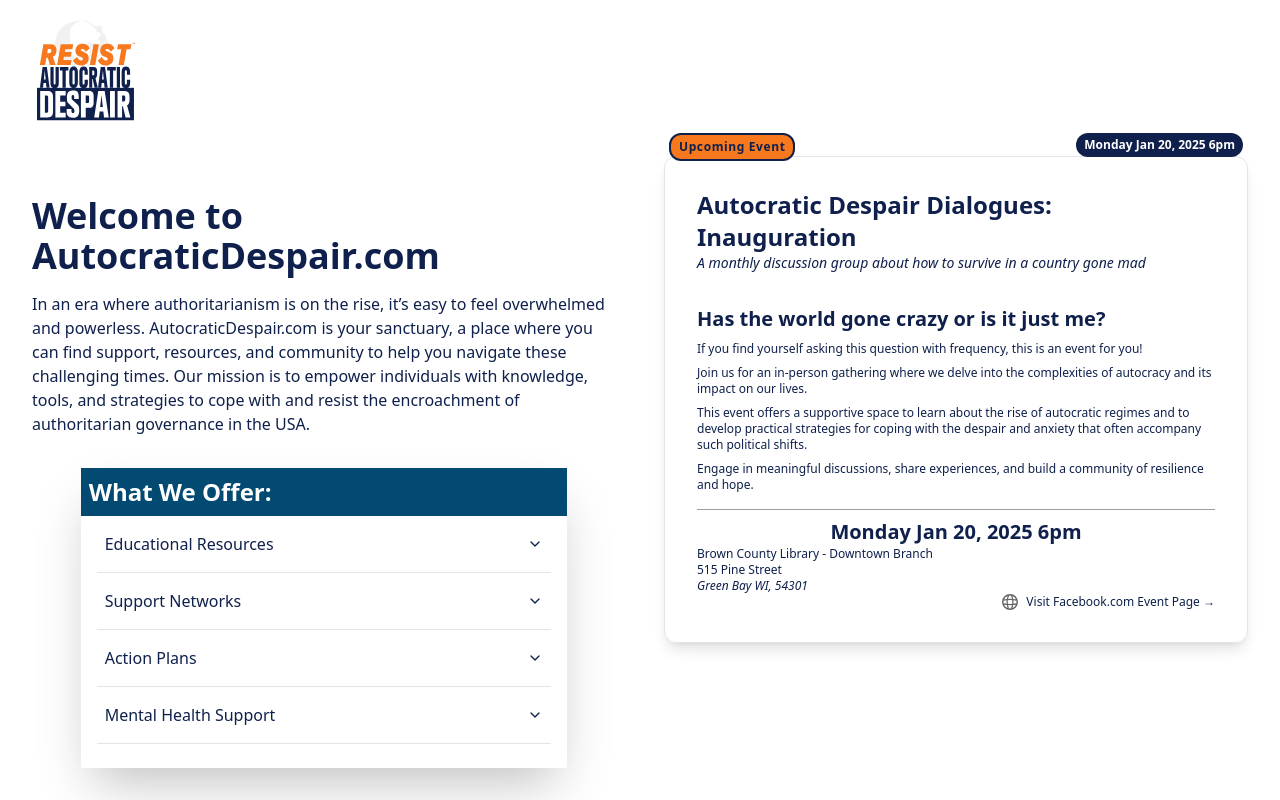
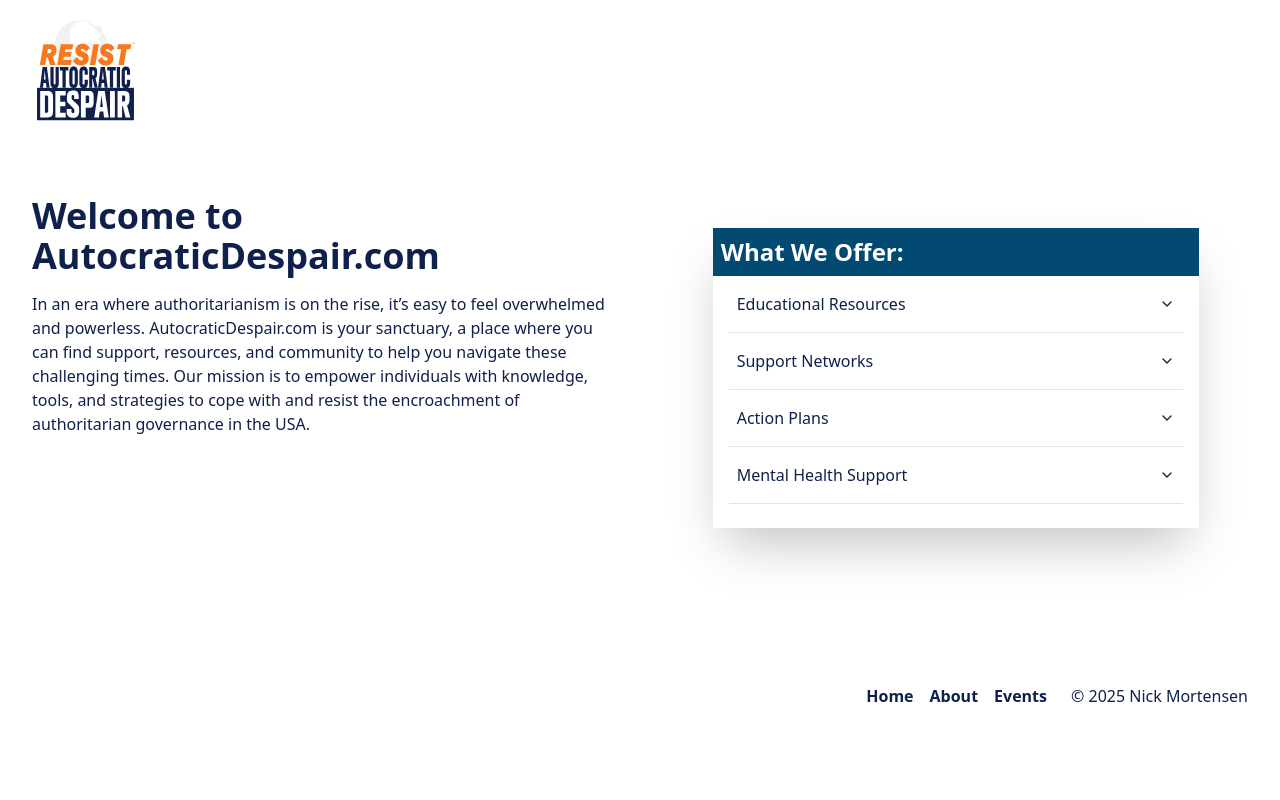
Before and after one commit to nickmortensen/autocraticdespair.com, a Next.js app: page / in a window 1280 px wide. Shown: the top 800 px of the page. Built offline with nearby package versions, Linux system fonts and the light colour scheme.

Commit message:
remove event reminder

```diff
--- a/src/app/page.tsx
+++ b/src/app/page.tsx
@@ -1,10 +1,10 @@
-import DialogueEvent from "@/components/Event/Event"
-import Image from "next/image"
 import pageContent from "@/content/pagecontent"
 import Header from "@/components/Header/Header"
 import Footer from "@/components/Footer/Footer"
 import {AccordionFP} from "@/components/Accordion/Accordion"
 import { cn } from "@/lib/utility"
+// import DialogueEvent from "@/components/Event/Event"
+// import Image from "next/image"
 export default function Home() {
   return (
 <>
@@ -27,7 +27,18 @@ export default function Home() {
 					<h1 className={ cn( "text-3xl xl:text-4xl ", "font-semibold", "order-1" ) }>{pageContent[0].heading}</h1>
 					<p className="mt-4 text-base font-light"> {pageContent[0].subhead} </p>
 
-					<aside className={ cn(
+
+
+				</div>
+
+				<div className={ cn(
+								"w-full lg:w-1/2",
+								"px-4",
+								"",
+								"order-1" ) }>
+
+
+<aside className={ cn(
 										"w-10/12 mx-auto mt-8",
 										"shadow-2xl",
 										"" ) }>
@@ -39,16 +50,7 @@ export default function Home() {
 							<AccordionFP />
 						</div>
 					</aside>
-
-				</div>
-
-				<div className={ cn(
-								"w-full lg:w-1/2",
-								"px-4",
-								"",
-								"order-1" ) }>
-
-					<DialogueEvent title="Autocratic Despair Dialogues: Inauguration" />
+					{/* <DialogueEvent title="Autocratic Despair Dialogues: Inauguration" /> */}
 				</div>
 
 			</section>
--- a/src/content/pagecontent.tsx
+++ b/src/content/pagecontent.tsx
@@ -1,4 +1,4 @@
-const pageContent = [
+const pageContent =  [
 	{
 		heading: "Welcome to AutocraticDespair.com",
 		subhead: "In an era where authoritarianism is on the rise, it’s easy to feel overwhelmed and powerless. AutocraticDespair.com is your sanctuary, a place where you can find support, resources, and community to help you navigate these challenging times. Our mission is to empower individuals with knowledge, tools, and strategies to cope with and resist the encroachment of authoritarian governance in the USA.",
@@ -52,6 +52,7 @@ const pageContent = [
 		]
 	}
 ]
+/*
 interface Location {
 	name: string,
 	address: string,
@@ -60,6 +61,7 @@ interface Location {
 	zip: string,
 	additional?: string
 }
+
 const locations: Location[] = [
 	{
 		name: "Brown County Library - Downtown Branch",
@@ -69,4 +71,6 @@ const locations: Location[] = [
 		state: "WI",
 		zip: "54301",
 	}]
+*/
+
 export default pageContent
```
